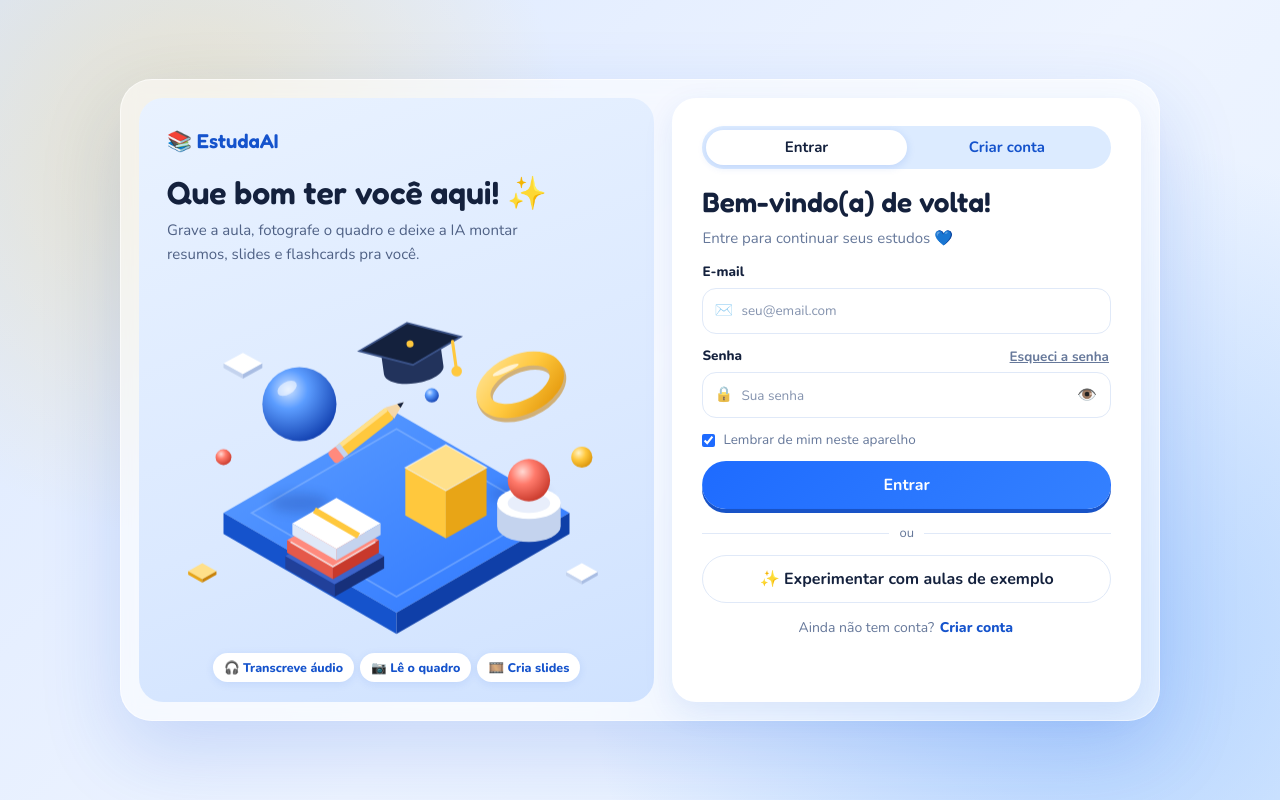
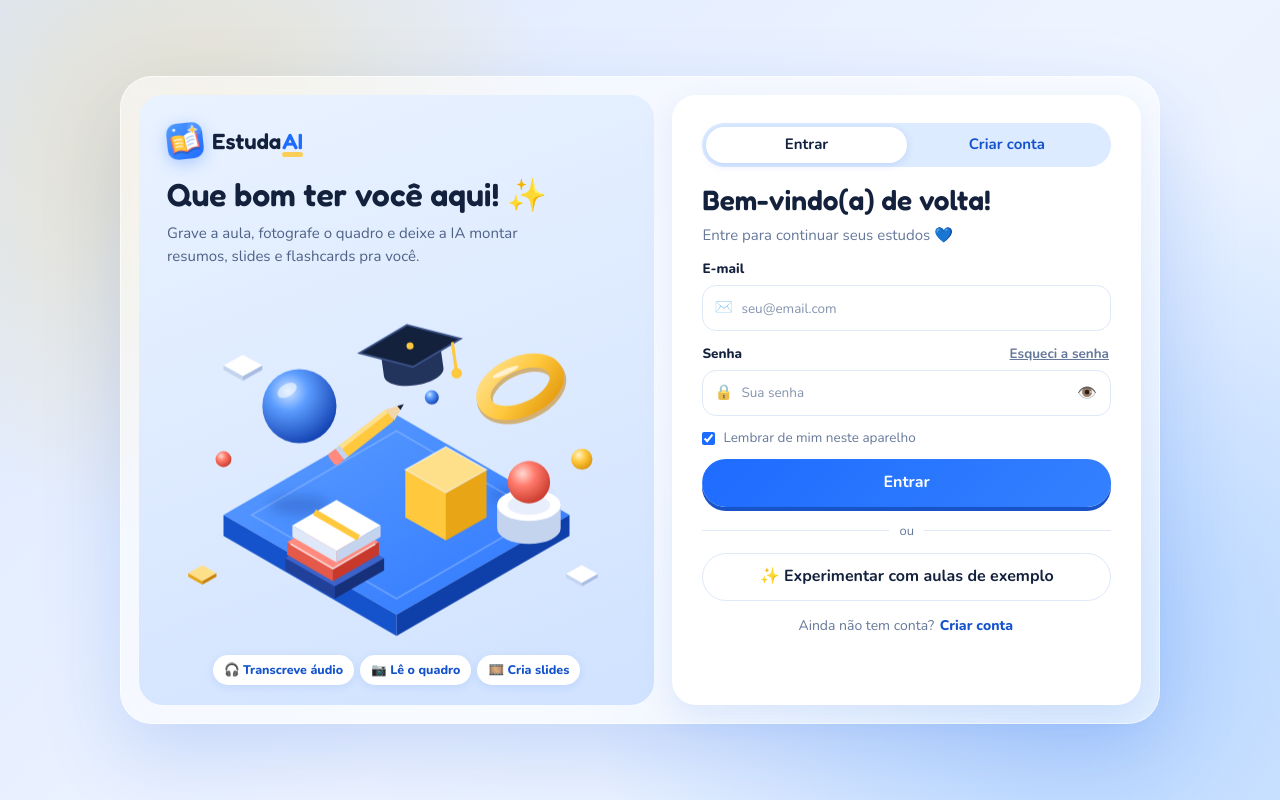
Before and after one commit to anakarollina19/estudaai, a plain HTML site: page index.html in a window 1280 px wide. Drawn offline with nearby package versions, Linux system fonts and the light colour scheme; a script that the page names is missing.

Commit message:
Add custom EstudaAI logo and favicon
Replace the emoji branding on the login screen and sidebar with a custom book icon and styled wordmark, and use the logo as the site favicon.

```diff
--- a/css/styles.css
+++ b/css/styles.css
@@ -222,7 +222,16 @@ input, textarea, select { border-radius: 14px; border-width: 1.5px; }
 input:focus, textarea:focus, select:focus { border-color: var(--pri); outline: none; box-shadow: 0 0 0 4px rgb(30 107 255 / .18); }
 .card { border-radius: 20px; border: 1.5px solid var(--line); box-shadow: var(--shadow); }
 .pill { background: var(--pri-soft); color: var(--pri-ink); font-weight: 700; }
-.logo { font-size: 22px; background: linear-gradient(135deg, var(--pri), color-mix(in srgb, var(--pri) 55%, var(--pri2))); -webkit-background-clip: text; background-clip: text; color: transparent; }
+/* Logo: ícone do livro colorido + "Estuda" escuro e "AI" em azul com sublinhado amarelo */
+.logo { display: inline-flex; align-items: center; gap: 9px; font-size: 23px; font-weight: 600; color: var(--ink); line-height: 1; }
+.logo-icon { width: 36px; height: 36px; flex: none; transform: rotate(-6deg); transition: transform .25s; filter: drop-shadow(0 4px 8px rgb(30 107 255 / .3)); }
+.logo:hover .logo-icon { transform: rotate(4deg) scale(1.06); }
+.logo-text em { font-style: normal; color: var(--pri); position: relative; margin-left: 1px; }
+.logo-text em::after {
+  content: ''; position: absolute; left: 0; right: 0; bottom: -3px; height: 5px; border-radius: 99px;
+  background: var(--sun); opacity: .85; z-index: -1;
+}
+.logo-text { position: relative; z-index: 0; }
 
 /* Login com fundo em degradê e emojis flutuando */
 #auth {
@@ -245,7 +254,7 @@ input:focus, textarea:focus, select:focus { border-color: var(--pri); outline: n
   border-radius: 24px; padding: 28px 28px 20px; display: flex; flex-direction: column; gap: 8px;
   background: linear-gradient(160deg, #e9f2ff, #dbe9ff 60%, #cfe2ff); color: #14213d; overflow: hidden;
 }
-.auth-brand { font-family: var(--display); font-weight: 600; font-size: 20px; color: #1553cc; }
+.auth-brand { font-family: var(--display); font-size: 22px; color: #14213d; }
 .auth-art h2 { font-family: var(--display); font-size: clamp(24px, 3vw, 32px); margin: 10px 0 0; line-height: 1.15; text-wrap: balance; }
 .auth-art p { margin: 0; color: #4f6185; max-width: 40ch; }
 .auth-scene { width: 100%; max-width: 460px; margin: auto auto 0; display: block; animation: flutua 6s ease-in-out infinite; }
--- a/index.html
+++ b/index.html
@@ -4,6 +4,7 @@
 <meta charset="utf-8">
 <meta name="viewport" content="width=device-width, initial-scale=1">
 <title>EstudaAI</title>
+<link rel="icon" href="img/logo.svg" type="image/svg+xml">
 <meta name="description" content="Assistente de estudos com IA: resumos, slides, OCR do quadro, agente de IA e busca nas próprias aulas (RAG).">
 <link rel="preconnect" href="https://fonts.googleapis.com">
 <link rel="preconnect" href="https://fonts.gstatic.com" crossorigin>
@@ -20,7 +21,7 @@
   <div class="auth-shell">
     <!-- Lado ilustrado: boas-vindas e o que o app faz -->
     <div class="auth-art">
-      <div class="auth-brand">📚 EstudaAI</div>
+      <div class="auth-brand logo"><img src="img/logo.svg" alt="" class="logo-icon"><span class="logo-text">Estuda<em>AI</em></span></div>
       <h2>Que bom ter você aqui! ✨</h2>
       <p>Grave a aula, fotografe o quadro e deixe a IA montar resumos, slides e flashcards pra você.</p>
       <img src="img/cena-3d.svg" alt="" class="auth-scene">
@@ -70,7 +71,7 @@
 <!-- ===== App ===== -->
 <div id="app" class="hidden">
   <aside id="side">
-    <div class="row between"><span class="logo">📚 EstudaAI</span><button class="icon" data-action="theme.toggle" title="Tema claro/escuro">🌓</button></div>
+    <div class="row between"><span class="logo"><img src="img/logo.svg" alt="" class="logo-icon"><span class="logo-text">Estuda<em>AI</em></span></span><button class="icon" data-action="theme.toggle" title="Tema claro/escuro">🌓</button></div>
     <div class="muted" style="font-size:13px" id="hello"></div>
     <div id="xpBar" class="xp"></div>
     <input id="search" placeholder="🔎 Buscar aulas..." data-input="library.render">
```
Also changed, not shown: img/logo.svg (added).
